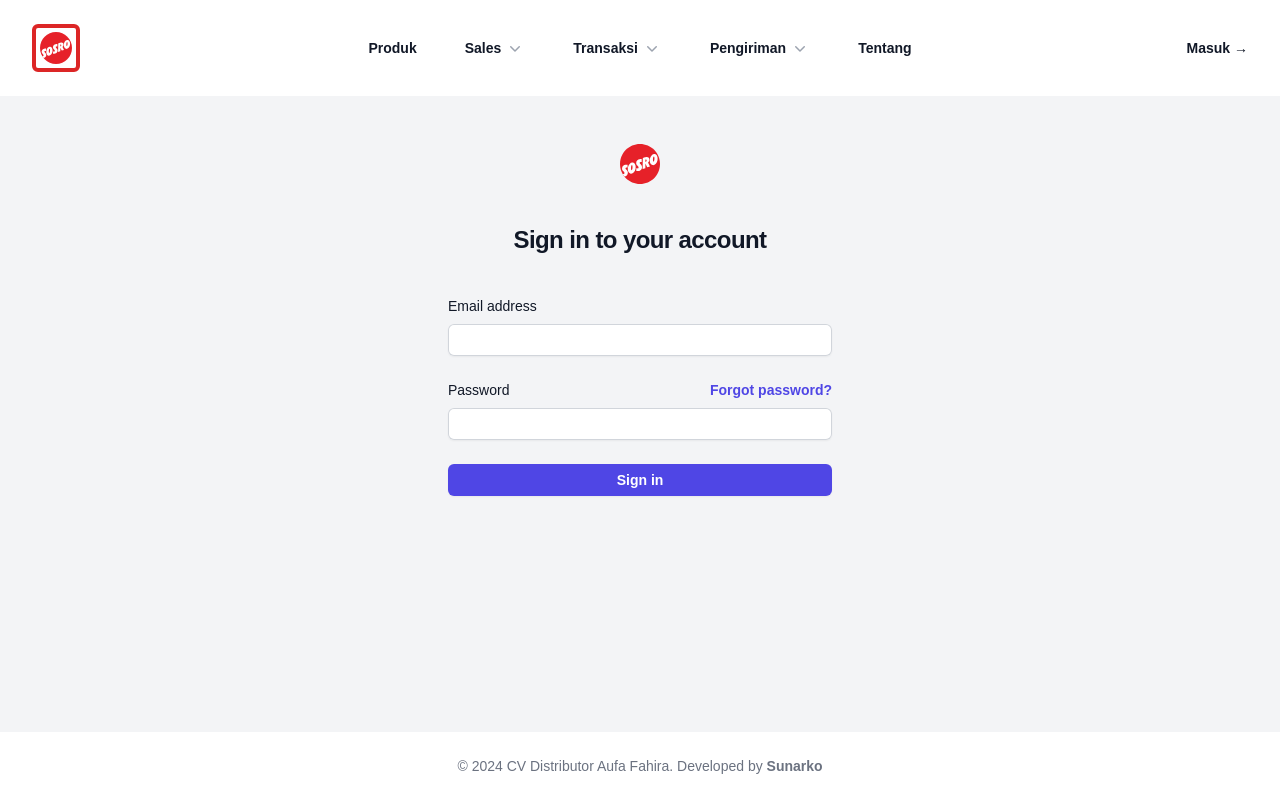
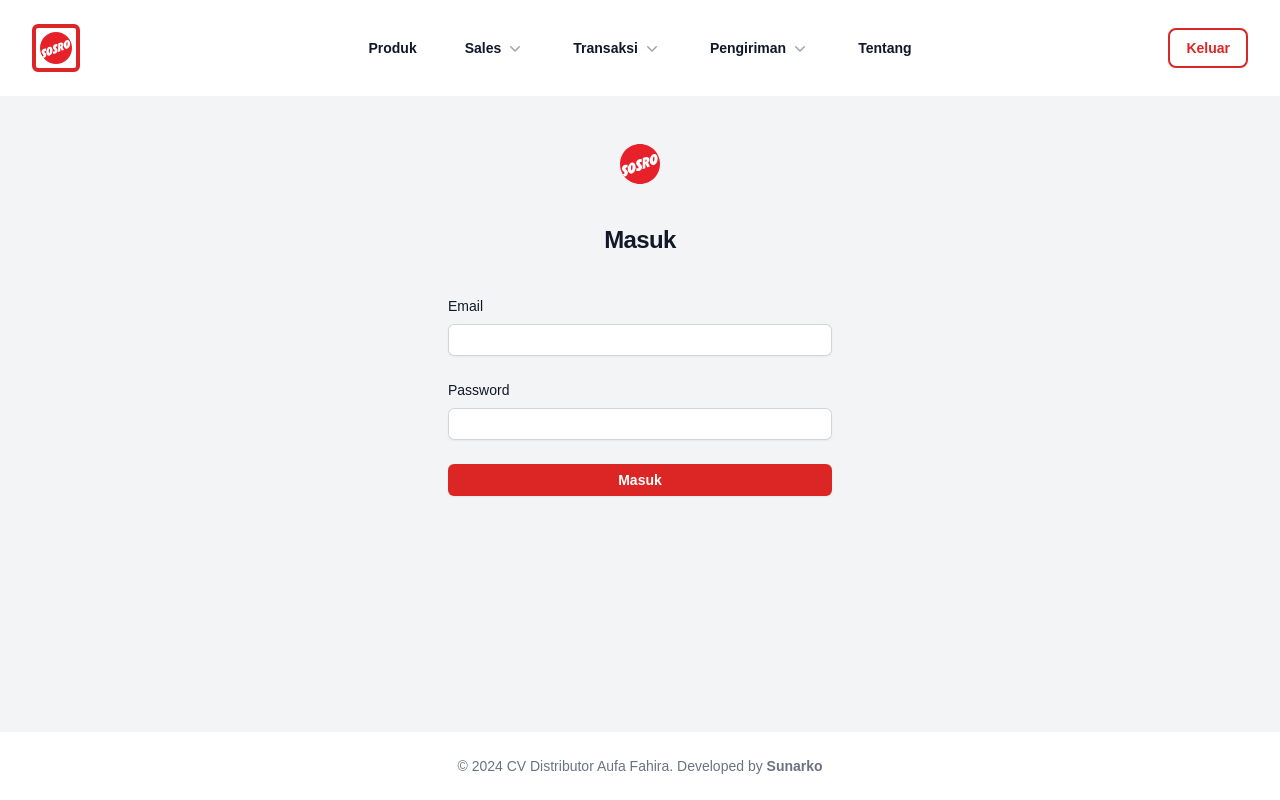
Before and after one commit to soenarco/cv-distributor, a Next.js app: page /login in a window 1280 px wide. Built offline with nearby package versions, Linux system fonts and the light colour scheme.

Commit message:
modify login button

```diff
--- a/src/app/component/headerMenu.tsx
+++ b/src/app/component/headerMenu.tsx
@@ -50,6 +50,11 @@
 
 const HeaderMenu = () => {
   const [mobileMenuOpen, setMobileMenuOpen] = useState(false);
+  const [isLogin, setIsLogin] = useState(true);
+
+  const handleLogout = () => {
+    setIsLogin(false);
+  };
 
   return (
     <header className="bg-white">
@@ -145,9 +150,21 @@
         </PopoverGroup>
 
         <div className="hidden lg:flex lg:flex-1 lg:justify-end">
-          <Link href="#" className="text-sm font-semibold text-gray-900">
-            Masuk <span aria-hidden="true">&rarr;</span>
-          </Link>
+          {isLogin ? (
+            <button
+              onClick={handleLogout}
+              className="text-sm font-semibold text-red-600 border-2 border-red-600 px-4 py-2 rounded-lg hover:bg-red-50 hover:border-red-700 transition-colors duration-300"
+            >
+              Keluar
+            </button>
+          ) : (
+            <Link
+              href="login"
+              className="text-sm font-semibold text-red-600 border-2 border-red-600 px-4 py-2 rounded-lg hover:bg-red-50 hover:border-red-700 transition-colors duration-300"
+            >
+              Masuk
+            </Link>
+          )}
         </div>
       </nav>
 
@@ -217,9 +234,21 @@
           </Disclosure>
 
           <div className="mt-6 border-t pt-6">
-            <Link href="#" className="-m-1.5 block rounded-lg py-1.5 text-gray-900">
-              Masuk
-            </Link>
+            {isLogin ? (
+              <button
+                className="text-sm font-semibold text-red-600 border-2 border-red-600 px-4 py-2 rounded-lg hover:bg-red-50 hover:border-red-600 transition-colors duration-300"
+              >
+                Keluar
+              </button>
+            ) : (
+              <Link
+                href="login"
+                className="text-sm font-semibold text-red-600 border-2 border-red-600 px-4 py-2 rounded-lg hover:bg-red-50 hover:border-red-600 transition-colors duration-300"
+              >
+                Masuk
+              </Link>
+            )}
+
           </div>
         </DialogPanel>
       </Dialog>
--- a/src/app/login/page.tsx
+++ b/src/app/login/page.tsx
@@ -8,14 +8,14 @@
           className="mx-auto h-10 w-auto"
         />
         <h2 className="mt-10 text-center text-2xl font-bold tracking-tight text-gray-900">
-          Sign in to your account
+          Masuk
         </h2>
       </div>
       <div className="mt-10 sm:mx-auto sm:w-full sm:max-w-sm">
         <form action="#" method="POST" className="space-y-6">
           <div>
             <label htmlFor="email" className="block text-sm font-medium text-gray-900">
-              Email address
+              Email
             </label>
             <div className="mt-2">
               <input
@@ -24,7 +24,7 @@
                 type="email"
                 required
                 autoComplete="email"
-                className="block w-full rounded-md border-0 py-1.5 text-gray-900 shadow-sm ring-1 ring-inset ring-gray-300 placeholder:text-gray-400 focus:ring-2 focus:ring-inset focus:ring-indigo-600 sm:text-sm"
+                className="block w-full rounded-md border-0 py-1.5 text-gray-900 shadow-sm ring-1 ring-inset ring-gray-300 placeholder:text-gray-400 focus:ring-2 focus:ring-inset focus:ring-red-600 sm:text-sm"
               />
             </div>
           </div>
@@ -33,11 +33,6 @@
               <label htmlFor="password" className="block text-sm font-medium text-gray-900">
                 Password
               </label>
-              <div className="text-sm">
-                <a href="#" className="font-semibold text-indigo-600 hover:text-indigo-500">
-                  Forgot password?
-                </a>
-              </div>
             </div>
             <div className="mt-2">
               <input
@@ -46,16 +41,16 @@
                 type="password"
                 required
                 autoComplete="current-password"
-                className="block w-full rounded-md border-0 py-1.5 text-gray-900 shadow-sm ring-1 ring-inset ring-gray-300 placeholder:text-gray-400 focus:ring-2 focus:ring-inset focus:ring-indigo-600 sm:text-sm"
+                className="block w-full rounded-md border-0 py-1.5 text-gray-900 shadow-sm ring-1 ring-inset ring-gray-300 placeholder:text-gray-400 focus:ring-2 focus:ring-inset focus:ring-red-600 sm:text-sm"
               />
             </div>
           </div>
           <div>
             <button
               type="submit"
-              className="flex w-full justify-center rounded-md bg-indigo-600 px-3 py-1.5 text-sm font-semibold text-white shadow-sm hover:bg-indigo-500 focus-visible:outline focus-visible:outline-2 focus-visible:outline-offset-2 focus-visible:outline-indigo-600"
+              className="flex w-full justify-center rounded-md bg-red-600 px-3 py-1.5 text-sm font-semibold text-white shadow-sm hover:bg-red-500 focus-visible:outline focus-visible:outline-2 focus-visible:outline-offset-2 focus-visible:outline-red-600"
             >
-              Sign in
+              Masuk
             </button>
           </div>
         </form>
```
Also changed, not shown: 1 other file (tests, documents, lock files or other folders).
